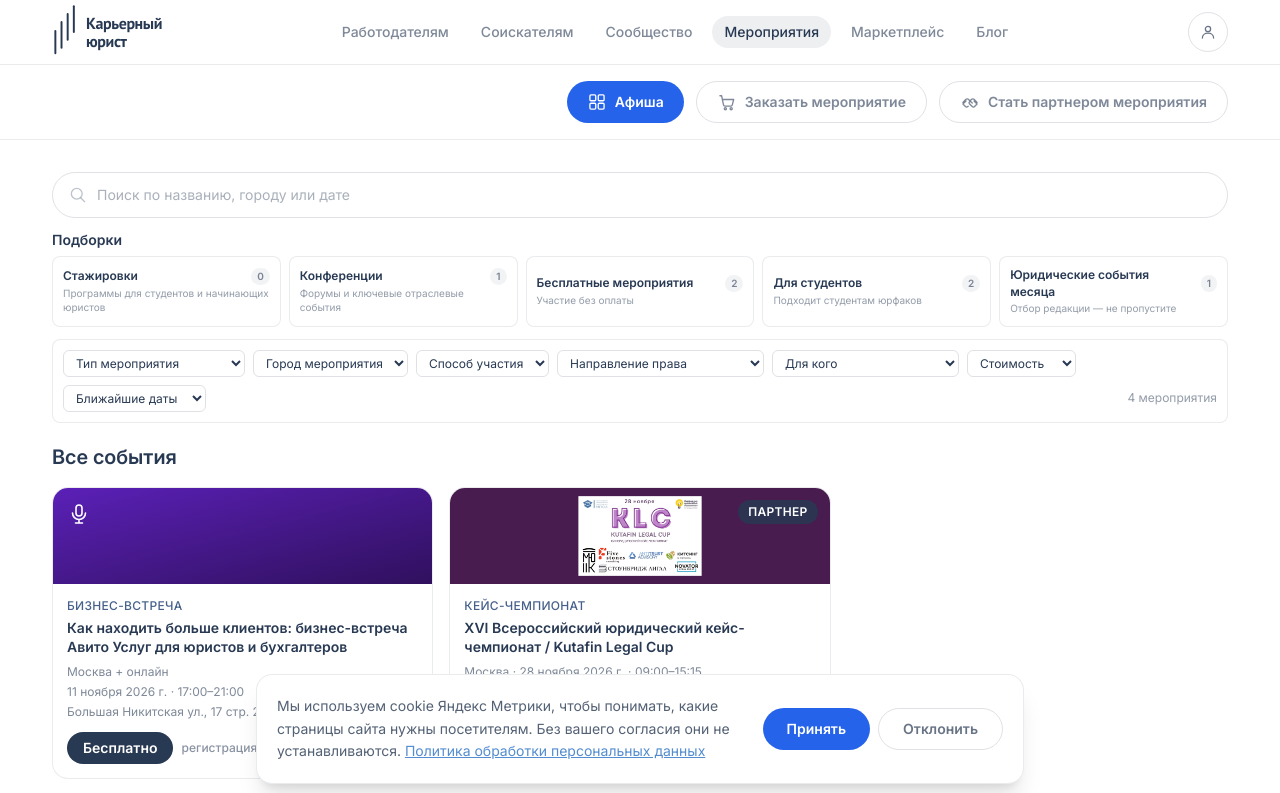
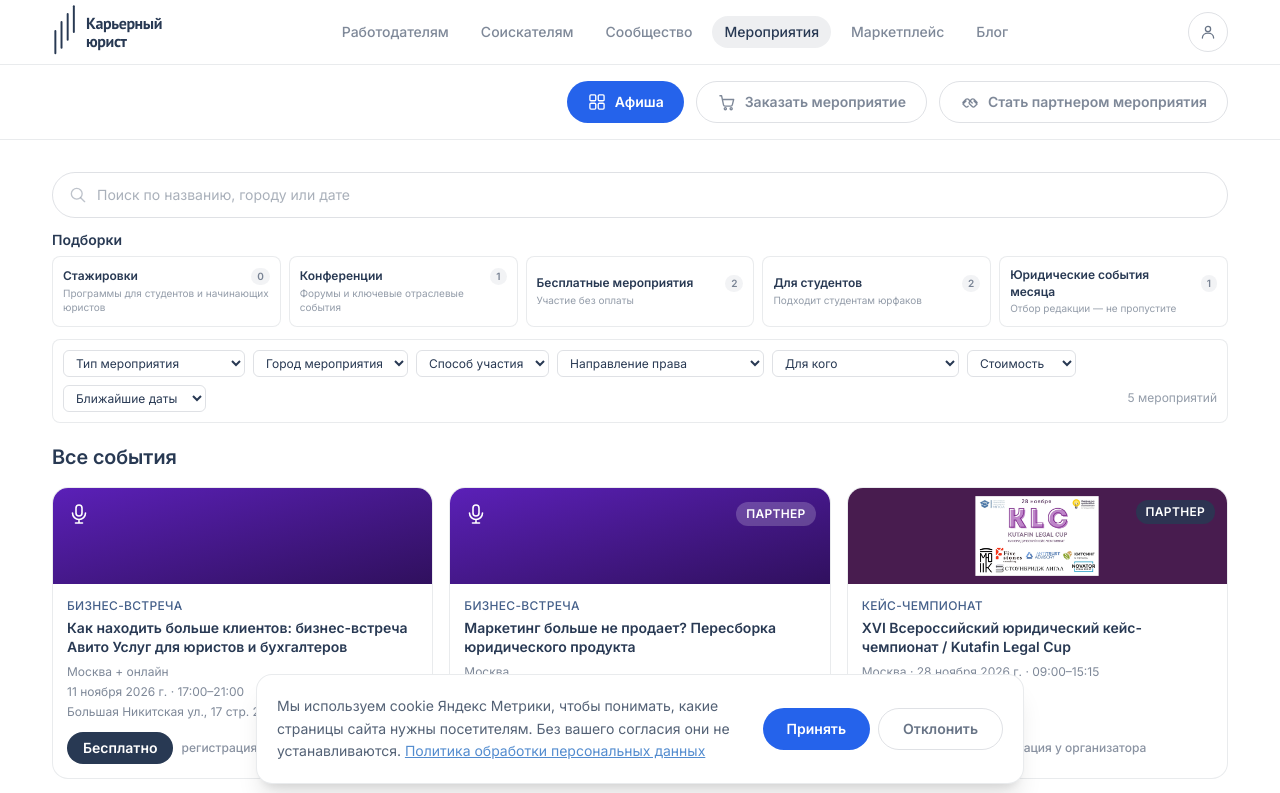
Before and after one commit to rudenkovila090-ship-it/legalcareerist, a React (Vite) app: page /events in a window 1280 px wide. Shown: the top 793 px of the page. Built offline with nearby package versions, Linux system fonts and the light colour scheme.

Commit message:
Add November 19 legal marketing meeting

```diff
--- a/src/data/events.ts
+++ b/src/data/events.ts
@@ -3,6 +3,46 @@ import type { EventItem } from '../types'
 // Новые мероприятия добавляются сюда. Блоки без содержания (описание, программа, спикеры, «что получите» и т. д.)
 // на странице скрыты, пока не заполнены; место проведения можно добавить позже.
 export const events: EventItem[] = [
+  {
+    id: 'ev6',
+    slug: 'peresborka-yuridicheskogo-produkta-19-noyabrya-2026',
+    title: 'Маркетинг больше не продает? Пересборка юридического продукта',
+    type: 'meeting',
+    format: 'offline',
+    city: 'Москва',
+    dateTime: '2026-11-19T16:30:00+03:00',
+    endDateTime: '2026-11-19T18:30:00+03:00',
+    price: null,
+    status: 'open',
+    specialization: ['private_practice'],
+    industry: [],
+    audienceLevel: ['practicing'],
+    partner: 'Юридический бизнес России',
+    location: 'Mercure Arbat Moscow, Смоленская площадь, 6',
+    venue: 'Mercure Arbat Moscow, Смоленская площадь, 6',
+    description: 'Новая «Неформальная встреча юрмаркетологов»: пересобираем юридический продукт.\n\nЕсли клиент стал дольше выбирать, сильнее сравнивать предложения и внимательнее смотреть на специализацию и конкретного эксперта, одного усиления продвижения может быть недостаточно.\n\nЮридической фирме приходится заново отвечать на базовые вопросы: что мы продаем, кому, какую проблему решаем, какой результат получает клиент и почему он должен выбрать именно нас?\n\nНа встрече «Маркетинг больше не продает? Пересборка юридического продукта» поговорим о том, где сегодня начинается маркетинг юридической услуги и почему продукт, его упаковку, позиционирование и продвижение уже нельзя рассматривать отдельно друг от друга.',
+    organizer: {
+      name: 'Юридический бизнес России',
+    },
+    externalRegistration: true,
+    registrationLink: 'https://go.urbiz.pro/3Jtiw5Px',
+    registrationNote: 'Регистрация и условия участия — на сайте организатора. Встреча пройдет очно в Москве 19 ноября 2026 года с 16:30 до 18:30 по московскому времени.',
+    program: [
+      'Клиентские запросы: какую проблему решает юридическая фирма и какой результат получает клиент.',
+      'Юридический продукт: упаковка, позиционирование и продвижение.',
+      'Вывод предложения на рынок.',
+      'Практическая пересборка одного продукта участников по «Матрице юридического продукта».',
+    ],
+    audienceFit: [
+      'Вы юрмаркетолог и отвечаете за продвижение юридических услуг.',
+      'Вы управляющий партнер или директор по развитию юридической фирмы.',
+      'Вы внешний консультант или отвечаете за продажи и развитие юридических услуг.',
+    ],
+    speakers: [],
+    takeaways: [],
+    bonuses: [],
+    tariffs: [],
+  },
   {
     id: 'ev5',
     slug: 'lichnyy-brend-yurista-2027',
```
Also changed, not shown: 1 other file (tests, documents, lock files or other folders).
